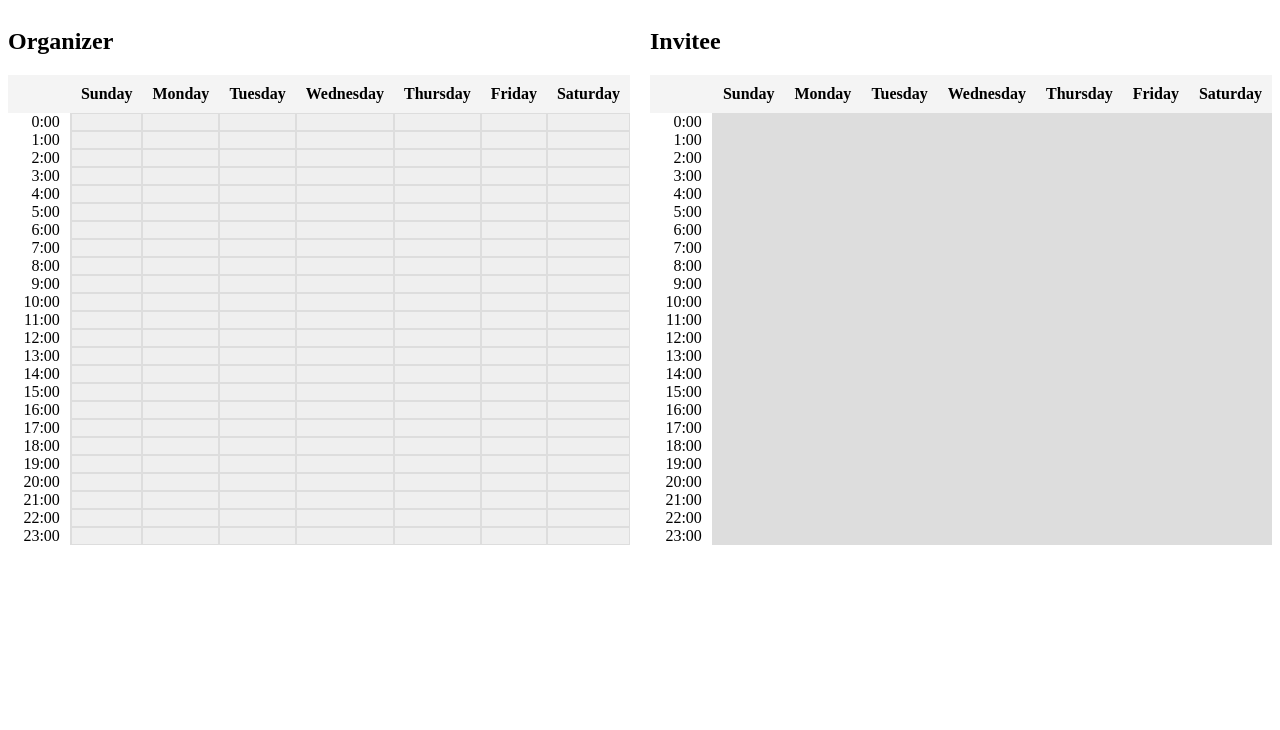
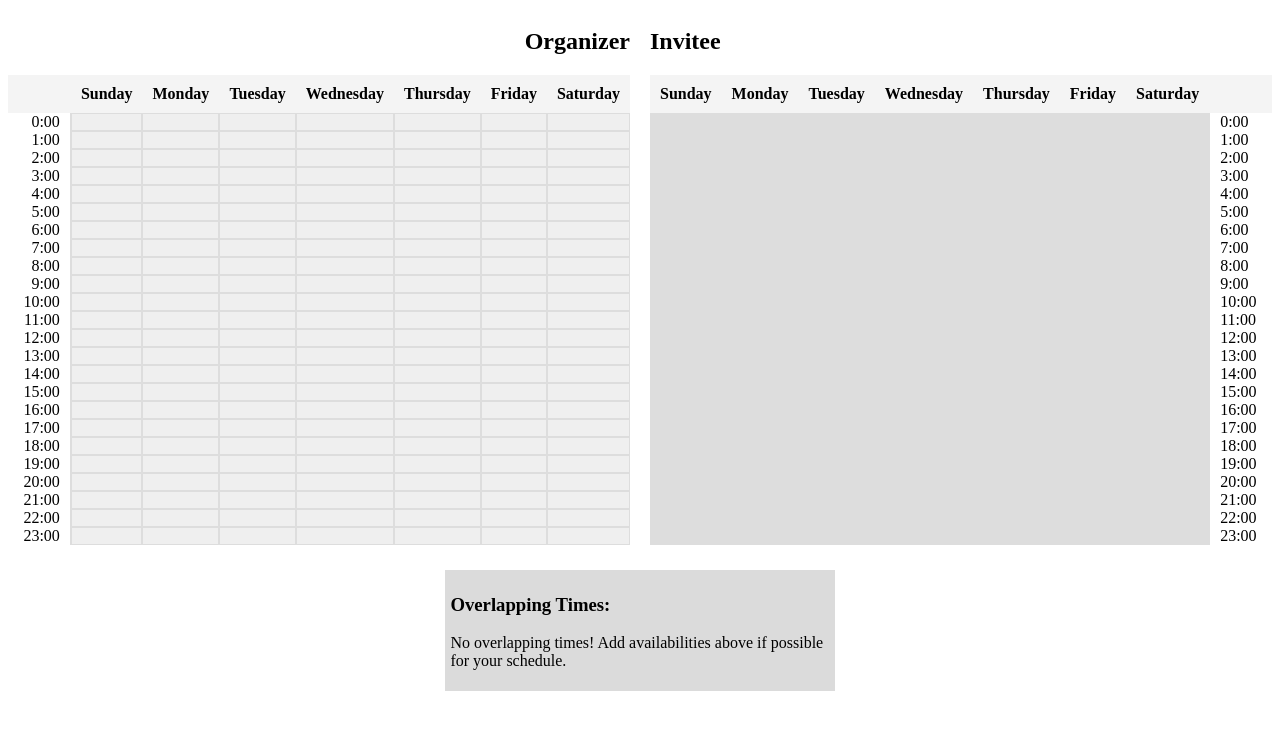
Before and after one commit to patrickthornton/input, a SvelteKit app: page / in a window 1280 px wide. Shown: the top 730 px of the page. Built offline with nearby package versions, Linux system fonts and the light colour scheme.

Commit message:
overlapping times, cosmetic things

```diff
--- a/src/routes/+page.svelte
+++ b/src/routes/+page.svelte
@@ -1,11 +1,12 @@
 <script lang="ts">
   // Initialize availability arrays for Organizer and Invitee
-  let organizer_availability = Array(7)
+  const organizer_availability = Array(7)
     .fill(false)
     .map(() => Array(24).fill(false)); // 7 days, 24 hours
-  let invitee_availability = Array(7)
+  const invitee_availability = Array(7)
     .fill(false)
     .map(() => Array(24).fill(false)); // 7 days, 24 hours
+  var sharedAvailability: Set<string> = new Set();
 
   // Toggle availability for a specific hour in a specific day for Organizer
   function toggleOrganizerAvailability(day: number, hour: number) {
@@ -24,6 +25,7 @@
     if (!organizer_availability[day][hour]) {
       invitee_availability[day][hour] = false;
     }
+    updateSharedAvailability(day, hour);
   }
 
   // Toggle availability for a specific hour in a specific day for Invitee
@@ -31,6 +33,7 @@
     if (organizer_availability[day][hour]) {
       invitee_availability[day][hour] = !invitee_availability[day][hour];
     }
+    updateSharedAvailability(day, hour);
   }
 
   // Set availability for a specific hour in a specific day for Invitee; used in drag selects
@@ -38,20 +41,25 @@
     if (organizer_availability[day][hour]) {
       invitee_availability[day][hour] = value;
     }
+    updateSharedAvailability(day, hour);
   }
 
-  // Check for overlapping times
-  function getOverlappingTimes() {
-    let overlappingTimes = [];
-    for (let day = 0; day < 7; day++) {
-      for (let hour = 0; hour < 24; hour++) {
-        if (organizer_availability[day][hour]) {
-          overlappingTimes.push({ dayIndex: day, hourIndex: hour });
-        }
-      }
+  // Update shared availability based on organizer and invitee availability
+  function updateSharedAvailability(day: number, hour: number) {
+    function toString(day: number, hour: number) {
+      return `${dayToWord(day)} - ${hour}:00`;
     }
-    return overlappingTimes;
+    if (organizer_availability[day][hour] && invitee_availability[day][hour]) {
+      sharedAvailability.add(toString(day, hour));
+    } else {
+      sharedAvailability.delete(toString(day, hour));
+    }
+    // Trigger Svelte reactivity
+    sharedAvailability = sharedAvailability;
   }
+
+  // Keeps track of whether shared_availability is nonempty
+  $: timesOverlapping = sharedAvailability.size > 0;
 
   // Track mouse state and starting indices for selection
   let isMouseDown = false;
@@ -99,6 +107,26 @@
       }
     }
   }
+
+  // Day number-to-word conversion
+  function dayToWord(day: number) {
+    switch (day) {
+      case 0:
+        return "Sunday";
+      case 1:
+        return "Monday";
+      case 2:
+        return "Tuesday";
+      case 3:
+        return "Wednesday";
+      case 4:
+        return "Thursday";
+      case 5:
+        return "Friday";
+      case 6:
+        return "Saturday";
+    }
+  }
 </script>
 
 <svelte:document
@@ -109,17 +137,13 @@
 
 <div class="calendar-container">
   <div>
-    <h2>Organizer</h2>
+    <h2 class="organizer-title">Organizer</h2>
     <div class="calendar">
+      <!-- Empty top-left cell -->
       <div class="header"></div>
-      <!-- Empty top-left cell -->
-      <div class="header">Sunday</div>
-      <div class="header">Monday</div>
-      <div class="header">Tuesday</div>
-      <div class="header">Wednesday</div>
-      <div class="header">Thursday</div>
-      <div class="header">Friday</div>
-      <div class="header">Saturday</div>
+      {#each Array(7) as _, day}
+        <div class="header">{dayToWord(day)}</div>
+      {/each}
 
       {#each Array(24) as _, hour}
         <div class="hour-label">{hour}:00</div>
@@ -140,18 +164,13 @@
   <div>
     <h2>Invitee</h2>
     <div class="calendar">
+      {#each Array(7) as _, day}
+        <div class="header">{dayToWord(day)}</div>
+      {/each}
+      <!-- Empty top-right cell -->
       <div class="header"></div>
-      <!-- Empty top-left cell -->
-      <div class="header">Sunday</div>
-      <div class="header">Monday</div>
-      <div class="header">Tuesday</div>
-      <div class="header">Wednesday</div>
-      <div class="header">Thursday</div>
-      <div class="header">Friday</div>
-      <div class="header">Saturday</div>
 
       {#each Array(24) as _, hour}
-        <div class="hour-label">{hour}:00</div>
         {#each Array(7) as _, day}
           <button
             type="button"
@@ -164,19 +183,27 @@
             on:mouseenter={() => handleMouseEnter(day, hour, false)}
           ></button>
         {/each}
+        <div class="hour-label-invitee">{hour}:00</div>
       {/each}
     </div>
   </div>
 </div>
 
-{#if getOverlappingTimes().length > 0}
+<div class="overlapping-times">
   <h3>Overlapping Times:</h3>
-  <ul>
-    {#each getOverlappingTimes() as { dayIndex, hourIndex }}
-      <li>{dayIndex} - {hourIndex}</li>
-    {/each}
-  </ul>
-{/if}
+  {#if !timesOverlapping}
+    <p>
+      No overlapping times! Add availabilities above if possible for your
+      schedule.
+    </p>
+  {:else}
+    <ul>
+      {#each sharedAvailability as time}
+        <li>{time}</li>
+      {/each}
+    </ul>
+  {/if}
+</div>
 
 <style>
   .calendar-container {
@@ -194,6 +221,10 @@
     text-align: center;
   }
 
+  .organizer-title {
+    text-align: right;
+  }
+
   .header {
     font-weight: bold;
     background-color: #f4f4f4;
@@ -204,6 +235,12 @@
     text-align: right;
     padding-right: 10px;
     border-right: 1px solid #ddd;
+  }
+
+  .hour-label-invitee {
+    text-align: left;
+    padding-left: 10px;
+    border-left: 1px solid #ddd;
   }
 
   .cell {
@@ -224,4 +261,13 @@
     background-color: #ddd;
     cursor: default;
   }
+
+  .overlapping-times {
+    background-color: #dbdbdb;
+    width: 30%;
+    margin-left: auto;
+    margin-right: auto;
+    margin-top: 25px;
+    padding: 5px;
+  }
 </style>
```
